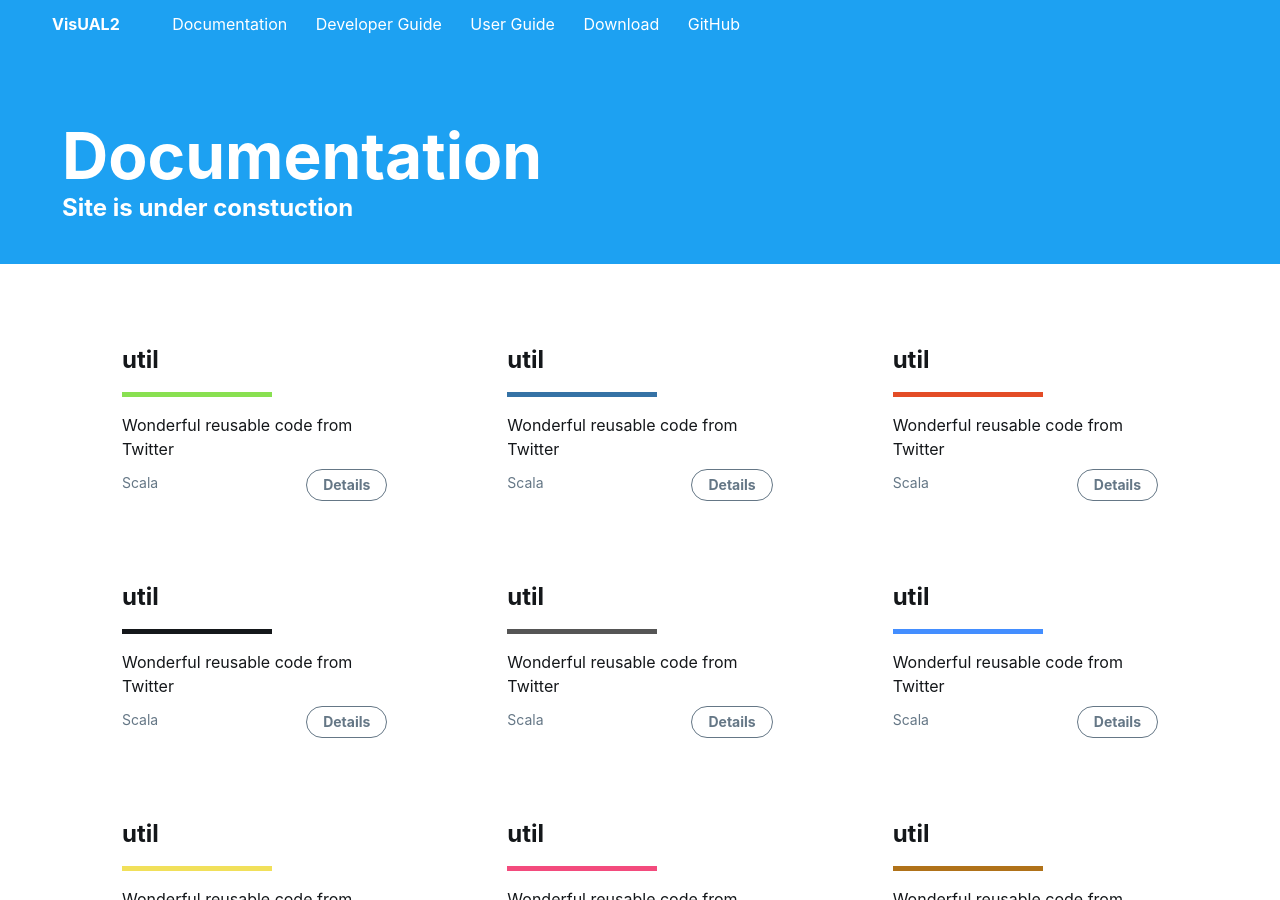
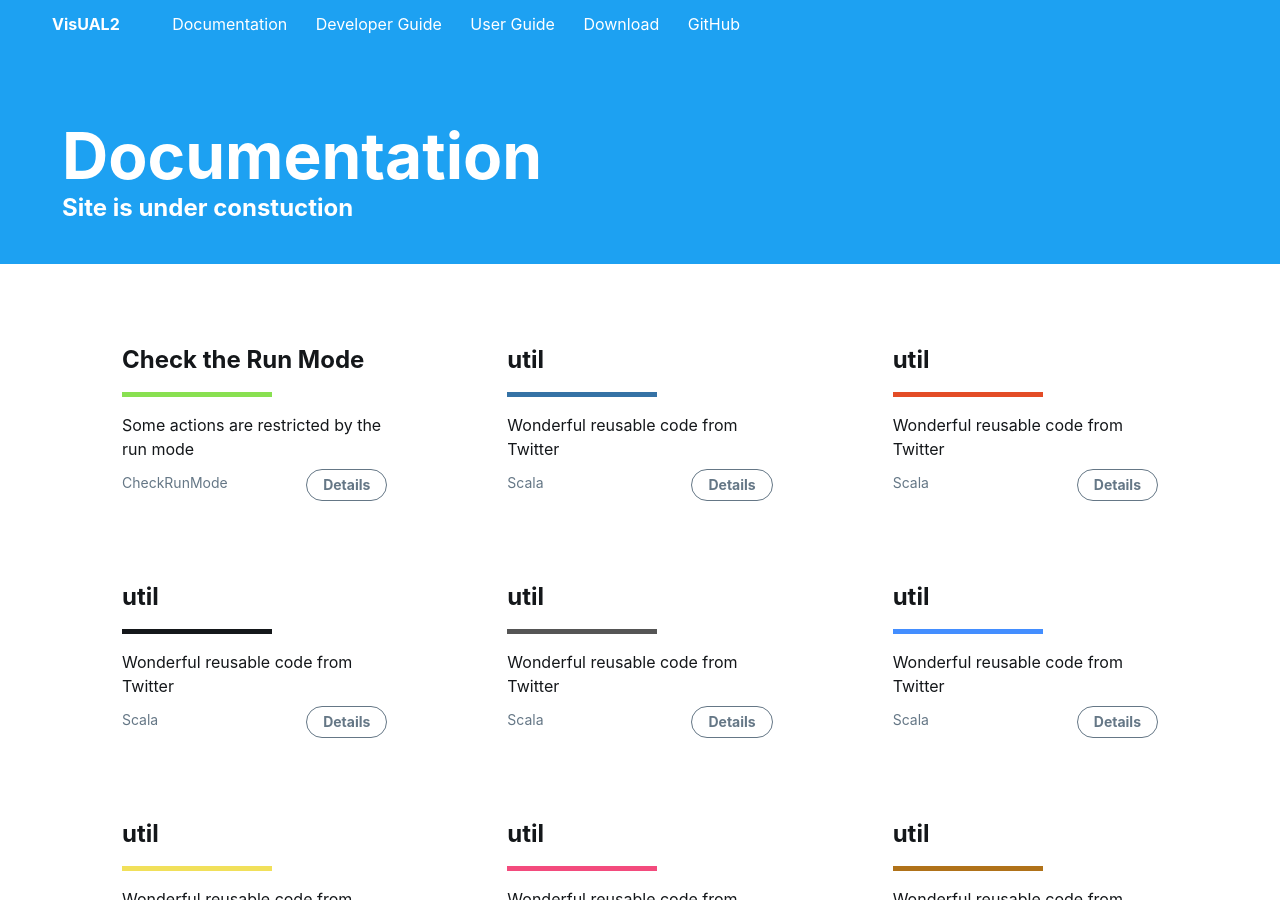
Before and after one commit to scc416/VisUAL2-doc, a Jekyll site: the page built from documentation.html, in a window 1280 px wide and 900 px high. Built offline with Jekyll 4.4.1, drawn with Linux system fonts in a browser that asks for light colours.

Commit message:
Update documentation.html

```diff
--- a/documentation.html
+++ b/documentation.html
@@ -16,13 +16,13 @@ custom_css: projects.css
 
 <div class="Grid container all-projects">
     <div class="Grid-cell u-size1of3 project-card">
-        <h1 class="project-name small-margin">util</h1>
+        <h1 class="project-name small-margin">Check the Run Mode</h1>
         <div class="border small-margin" style="border-bottom-color: rgb(137, 224, 81);"></div>
         <div class="project-description xsmall-margin">
-            <div>Wonderful reusable code from Twitter</div>
+            <div>Some actions are restricted by the run mode</div>
         </div>
-        <p class="project-language">Scala</p>
-        <a href="{{ site.baseurl }}/">
+        <p class="project-language">CheckRunMode</p>
+        <a href="{{ site.baseurl }}/doc/checkrunmode">
             <button type="button" class="Button Button--tertiary">Details</button>
         </a>
     </div>
```
